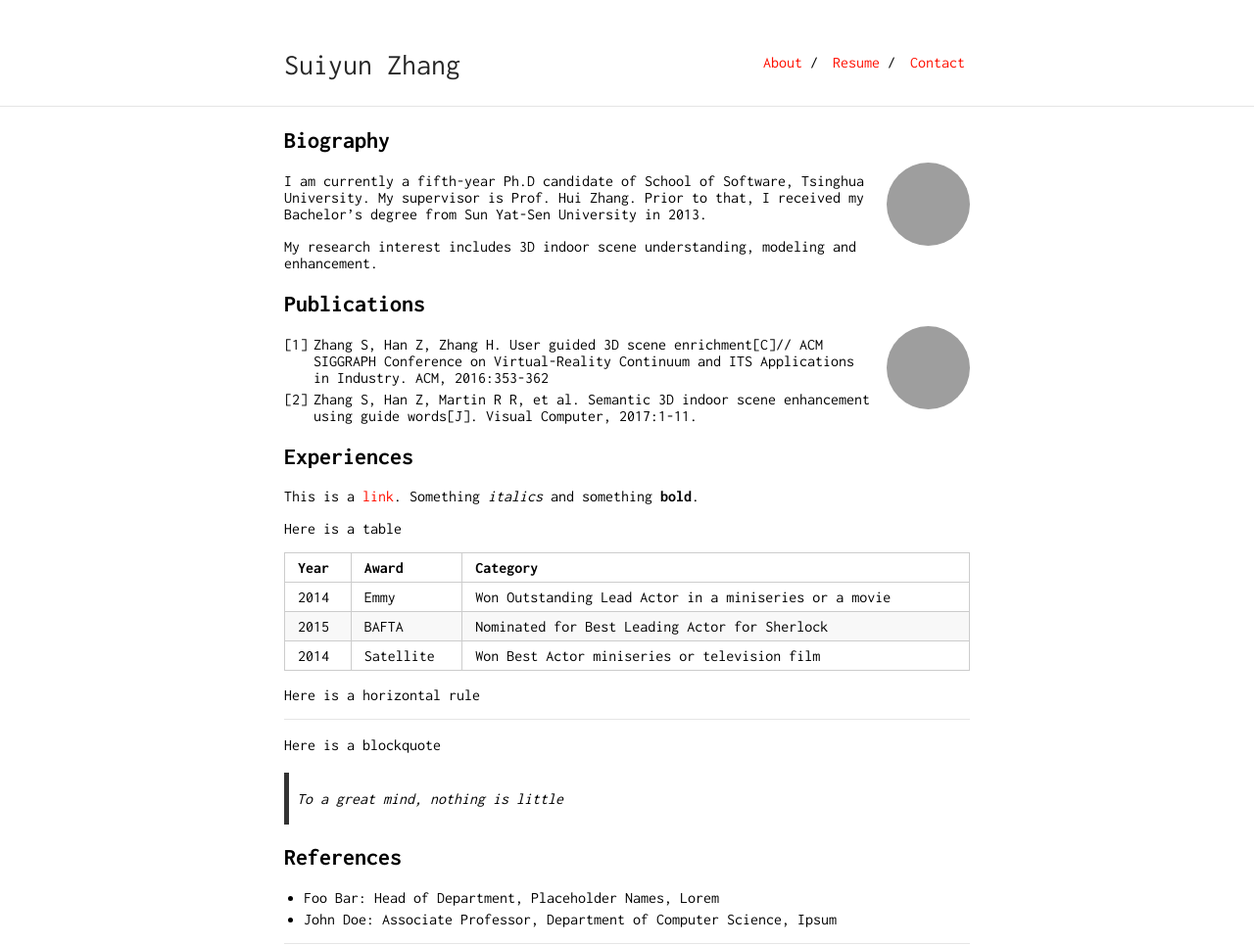
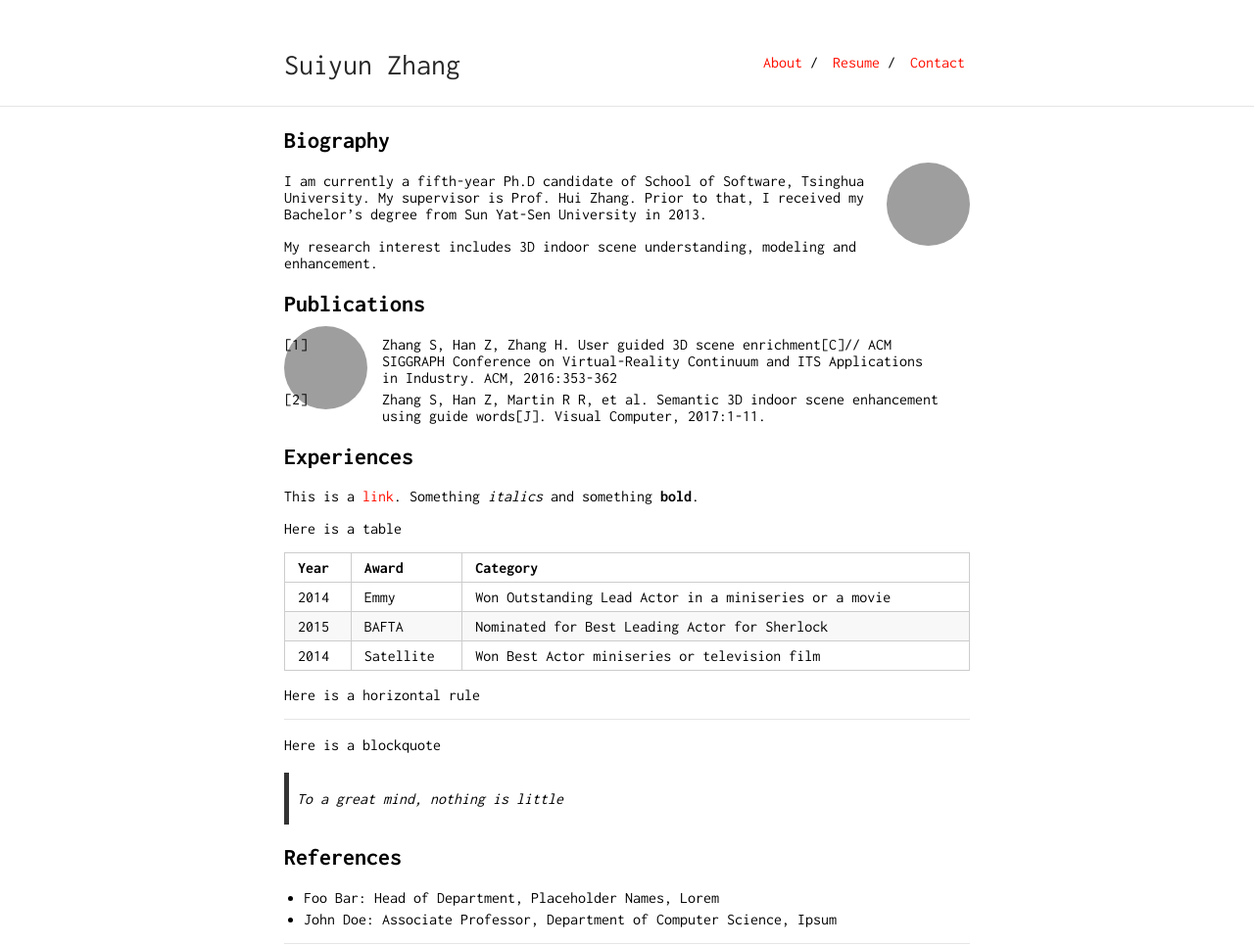
Before and after one commit to zhsuiy/suiyun.github.io, a Jekyll site: the page built from index.md, in a window 1280 px wide. Shown: the whole page at 98% size. Built offline with Jekyll 4.4.1, drawn with Linux system fonts in a browser that asks for light colours; our own code applies the rules of GitHub Pages for plain Markdown files; grey boxes are pictures that could not be loaded.

Commit message:
change project img

```diff
--- a/_sass/typography.scss
+++ b/_sass/typography.scss
@@ -54,8 +54,8 @@
         }
     }
 	.project-picture {
-        height: $image-size;
-        width: $image-size;
+        height: $projectimg-size;
+        width: $projectimg-size;
         position: relative;
         margin: -10px 15px 0 0;
         float: left;
--- a/_sass/vars.scss
+++ b/_sass/vars.scss
@@ -4,7 +4,7 @@
 
 $accent: #FF0F00;
 $image-size: 85px;
-$projectimg-size: 180px;
+$projectimg-size: 85px;
 
 /*
  * Build Variables, don't touch
--- a/index.md
+++ b/index.md
@@ -12,7 +12,7 @@
 
 ## Publications
 
-<img class="profile-picture" src="suiyun.jpg">
+<img class="project-picture" src="suiyun.jpg">
 
 1. Zhang S, Han Z, Zhang H. User guided 3D scene enrichment[C]// ACM SIGGRAPH Conference on Virtual-Reality Continuum and ITS Applications in Industry. ACM, 2016:353-362
 2. Zhang S, Han Z, Martin R R, et al. Semantic 3D indoor scene enhancement using guide words[J]. Visual Computer, 2017:1-11.
```
